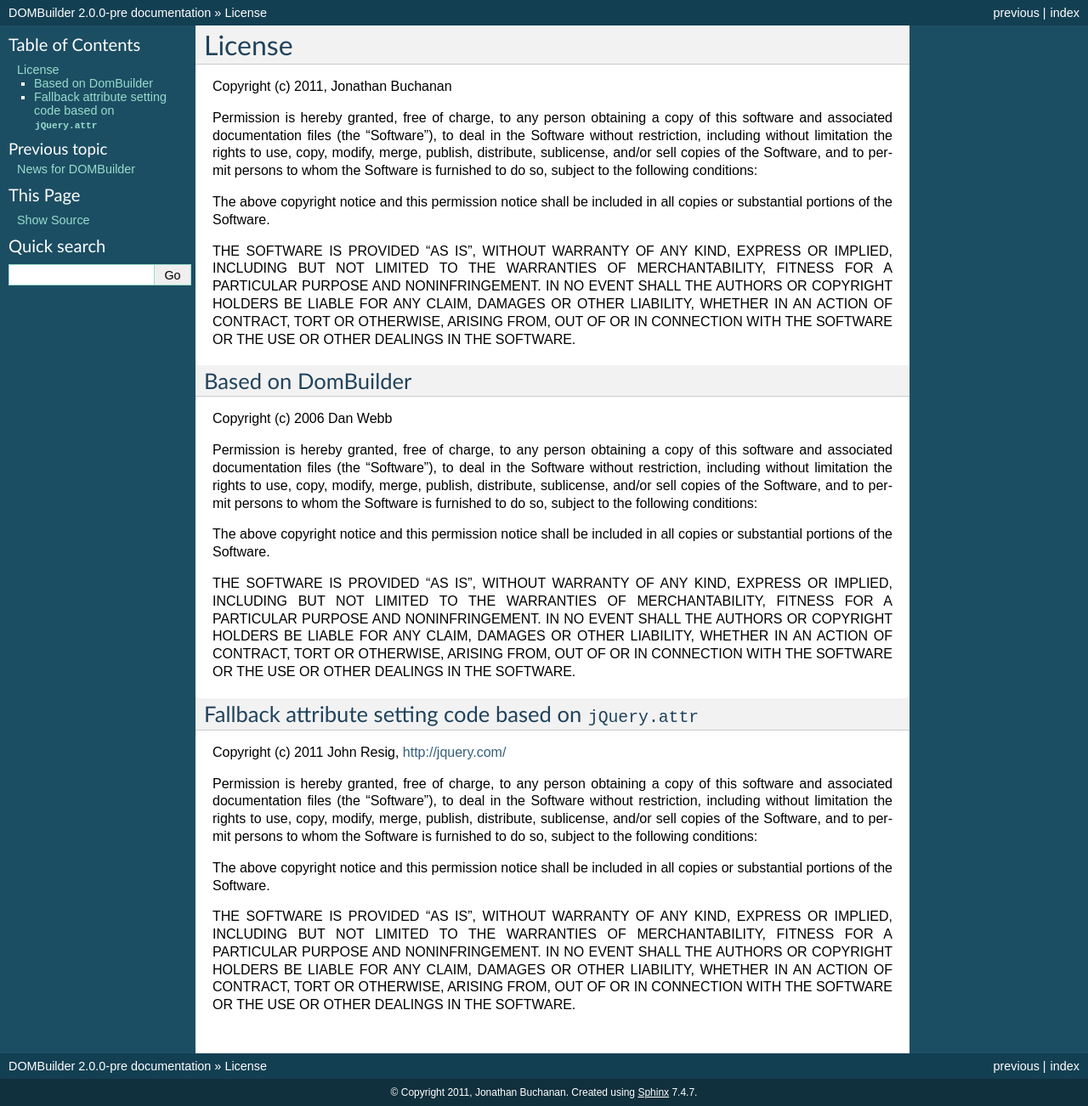
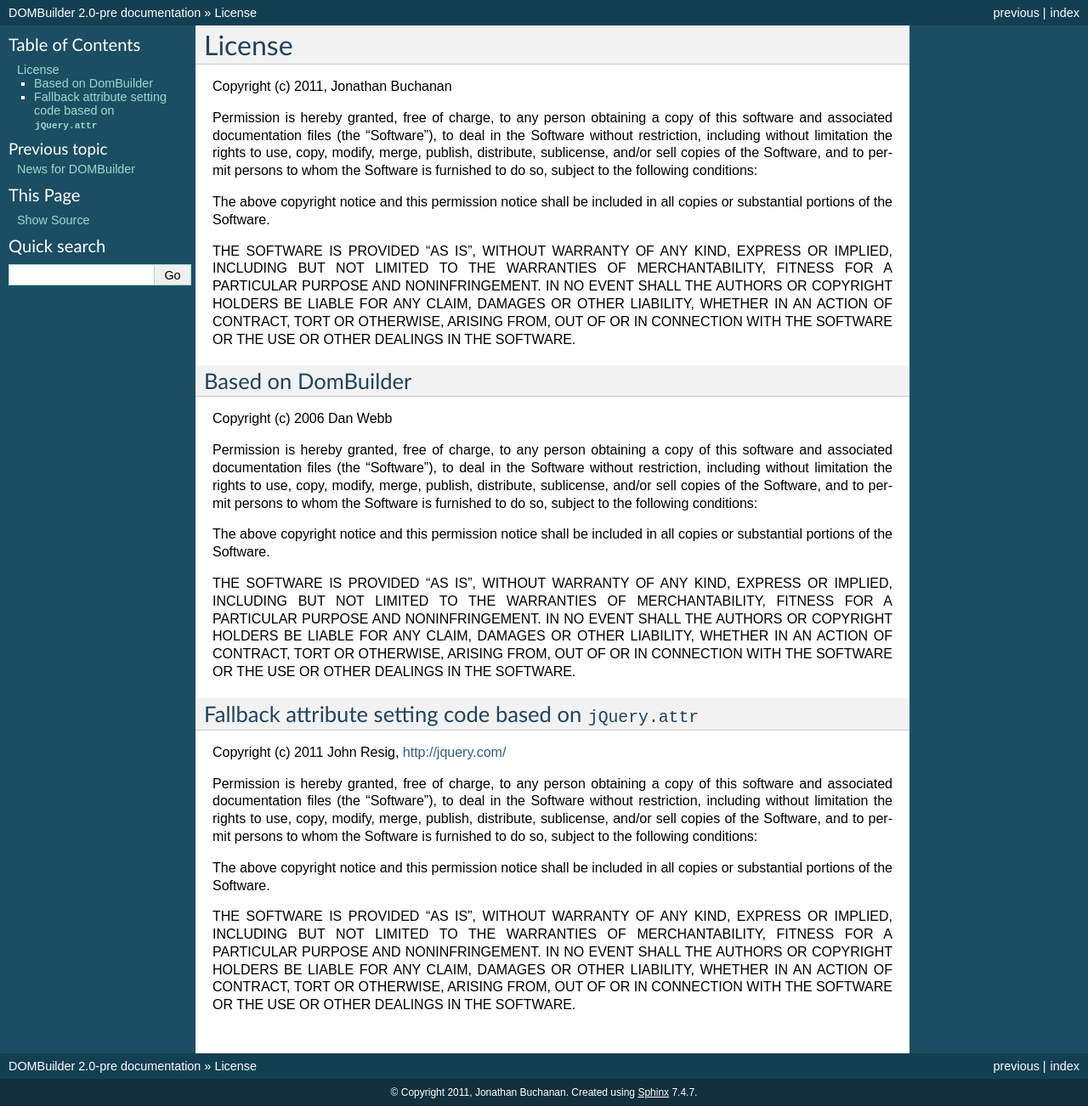
Before and after one commit to insin/DOMBuilder, a Sphinx documentation site: the page built from docs/license.rst, in a window 1280 px wide. Shown: the whole page at 85% size. Built offline with Sphinx 7.4.7, drawn with Linux system fonts in a browser that asks for light colours.

Commit message:
Fixed version in Sphinx conf

```diff
--- a/docs/conf.py
+++ b/docs/conf.py
@@ -49,9 +49,9 @@
 # built documents.
 #
 # The short X.Y version.
-version = '2.0.0-pre'
+version = '2.0-pre'
 # The full version, including alpha/beta/rc tags.
-release = '2.0.0-pre'
+release = '2.0-pre'
 
 # The language for content autogenerated by Sphinx. Refer to documentation
 # for a list of supported languages.
```
